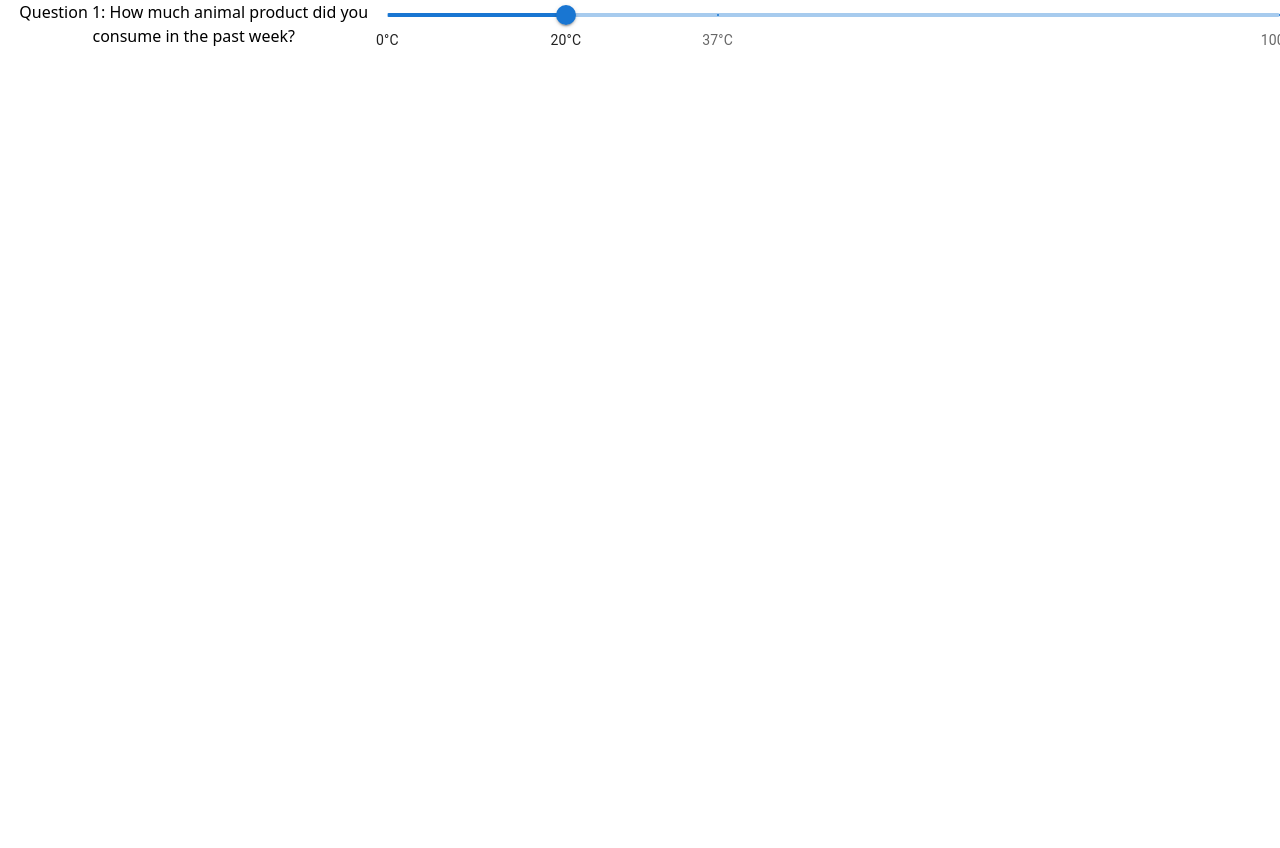
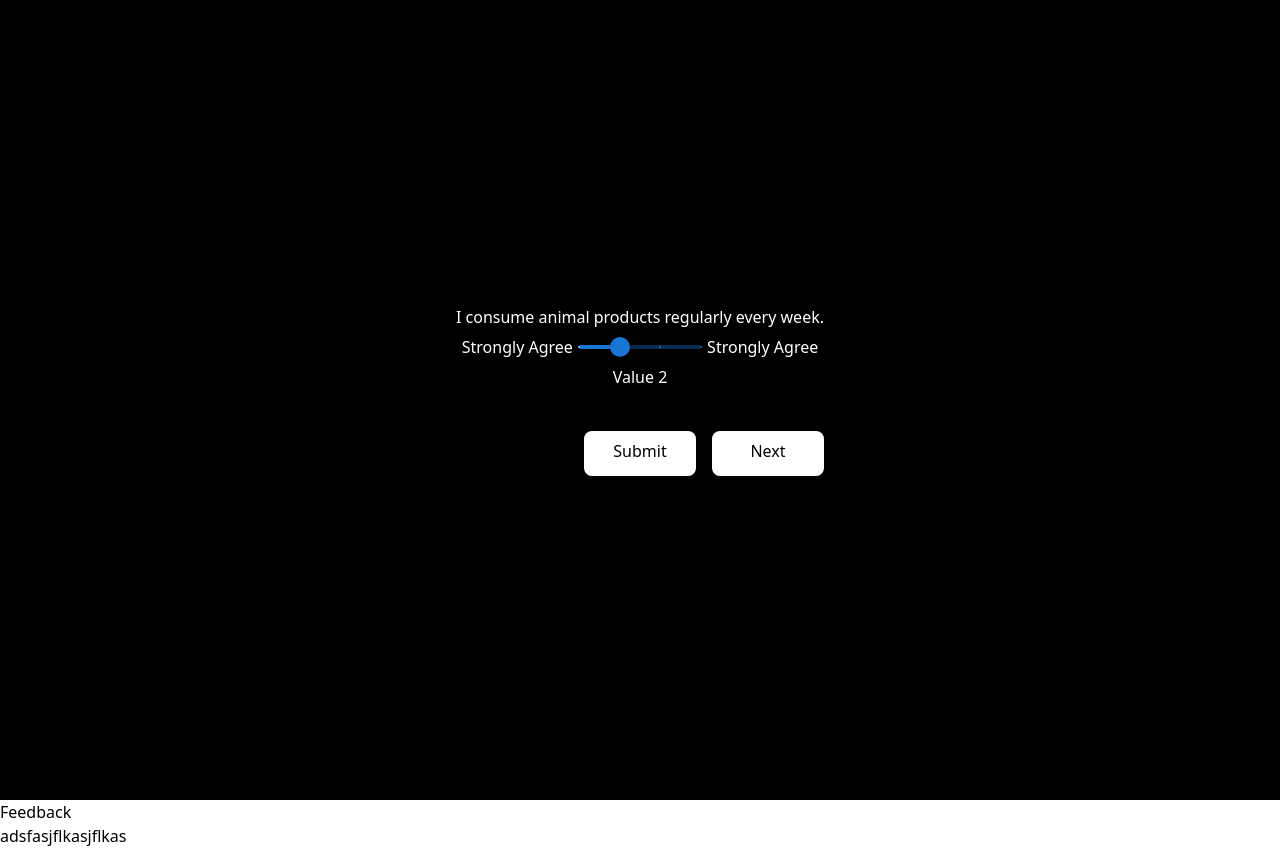
Before and after one commit to QUANGLEA/carbon_emission_web, a Next.js app in the folder carbon_emission/: page /quiz/food in a window 1280 px wide. Before the commit the page ends 800 px from the top, so only its background shows below. Built offline with nearby package versions, Linux system fonts and the light colour scheme.

Commit message:
Add 2 quiz pages

```diff
--- /dev/null
+++ b/carbon_emission/components/FeedbackPopup.js
@@ -0,0 +1,8 @@
+export default function FeedbackPopup() {
+  return (
+    <div className="z-50 grid grid-rows-2">
+      <div>Feedback</div>
+      <div>adsfasjflkasjflkas</div>
+    </div>
+  );
+}
--- /dev/null
+++ b/carbon_emission/components/NextButton.js
@@ -0,0 +1,11 @@
+import Link from "next/link";
+
+export default function NextButton({ href }) {
+  return (
+    <Link id="get-started" href={href}>
+      <a className="bg-white w-full h-1/2 text-black p-2 rounded-lg text-center">
+        Next
+      </a>
+    </Link>
+  );
+}
--- /dev/null
+++ b/carbon_emission/components/PrevButton.js
@@ -0,0 +1,11 @@
+import Link from "next/link";
+
+export default function PrevButton({ href }) {
+  return (
+    <Link id="get-started" href={href}>
+      <a className="bg-white h-1/2 w-full text-black p-2 rounded-lg text-center">
+        Previous
+      </a>
+    </Link>
+  );
+}
--- a/carbon_emission/components/Quiz.js
+++ b/carbon_emission/components/Quiz.js
@@ -1,47 +1,30 @@
 import Slider from "@mui/material/Slider";
 import { useState } from "react";
 
-export default function Quiz() {
-  const marks = [
-    {
-      value: 0,
-      label: "0°C",
-    },
-    {
-      value: 20,
-      label: "20°C",
-    },
-    {
-      value: 37,
-      label: "37°C",
-    },
-    {
-      value: 100,
-      label: "100°C",
-    },
-  ];
+export default function Quiz({ question, valueDict }) {
+  const [value, setValue] = useState();
 
   function valuetext(value) {
-    return `${value}°D`;
+    const val = valueDict[value];
+    setValue(val);
   }
 
-  const [value, setValue] = useState();
   return (
-    <div>
-      <div className="flex justify-center align-center text-center">
-        <div>
-          Question 1: How much animal product did you consume in the past week?
-        </div>
-        <br />
-        <Slider
-          aria-label="Custom marks"
-          defaultValue={20}
-          getAriaValueText={valuetext}
-          step={4}
-          valueLabelDisplay="auto"
-          marks={marks}
-        />
-      </div>
+    <div className="col-span-3 grid grid-cols-3 grid-rows-3 place-items-center">
+      <div className="col-span-3">{question}</div>
+      <div className="col-span-1">Strongly Agree</div>
+      <Slider
+        aria-label="Small steps"
+        defaultValue={2}
+        getAriaValueText={valuetext}
+        step={1}
+        marks
+        min={1}
+        max={Object.keys(valueDict).length}
+        valueLabelDisplay="auto"
+      />
+      <div className="col-span-1">Strongly Agree</div>
+      <div className="col-span-3">{value}</div>
     </div>
   );
 }
--- /dev/null
+++ b/carbon_emission/components/SubmitButton.js
@@ -0,0 +1,11 @@
+import Link from "next/link";
+
+export default function SubmitButton({ href }) {
+  return (
+    <Link id="get-started" href={href}>
+      <a className="bg-white h-1/2 w-full text-black p-2 rounded-lg text-center">
+        Submit
+      </a>
+    </Link>
+  );
+}
--- a/carbon_emission/pages/quiz/food.js
+++ b/carbon_emission/pages/quiz/food.js
@@ -1,9 +1,27 @@
 import Quiz from "../../components/Quiz";
+import SubmitButton from "../../components/SubmitButton";
+import NextButton from "../../components/NextButton";
+import FeedbackPopup from "../../components/FeedbackPopup";
 
 export default function Food() {
+  const question = "I consume animal products regularly every week.";
+  const value = {
+    1: "Value 1",
+    2: "Value 2",
+    3: "Value 3",
+    4: "Value 4",
+  };
   return (
     <div>
-      <Quiz />
+      <div className="flex justify-center items-center h-screen w-screen bg-black text-white">
+        <div className="grid grid-cols-3 grid-rows-2 gap-4 place-items-center">
+          <Quiz question={question} valueDict={value} />
+          <div className="col-span-1"></div>
+          <SubmitButton href="/" className="col-span-1" />
+          <NextButton href="/quiz/gas" className="col-span-1" />
+        </div>
+      </div>
+      <FeedbackPopup />
     </div>
   );
 }
--- /dev/null
+++ b/carbon_emission/pages/quiz/gas.js
@@ -0,0 +1,24 @@
+import Quiz from "../../components/Quiz";
+import SubmitButton from "../../components/SubmitButton";
+import NextButton from "../../components/NextButton";
+import PrevButton from "../../components/PrevButton";
+
+export default function Gas() {
+  const question = "I live in resource-efficient housing (apartment/high-rise)";
+  const value = {
+    1: "Value 1",
+    2: "Value 2",
+    3: "Value 3",
+    4: "Value 4",
+  };
+  return (
+    <div className="flex justify-center items-center h-screen w-screen bg-black text-white">
+      <div className="grid grid-cols-3 grid-rows-2 gap-4 place-items-center">
+        <Quiz question={question} valueDict={value} />
+        <PrevButton href="/quiz/food" className="col-span-1" />
+        <SubmitButton href="/" className="col-span-1" />
+        <NextButton href="/quiz/gas" className="col-span-1" />
+      </div>
+    </div>
+  );
+}
```
